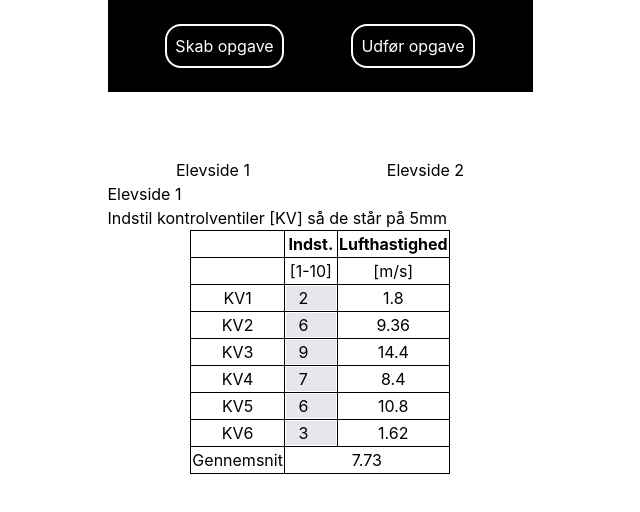
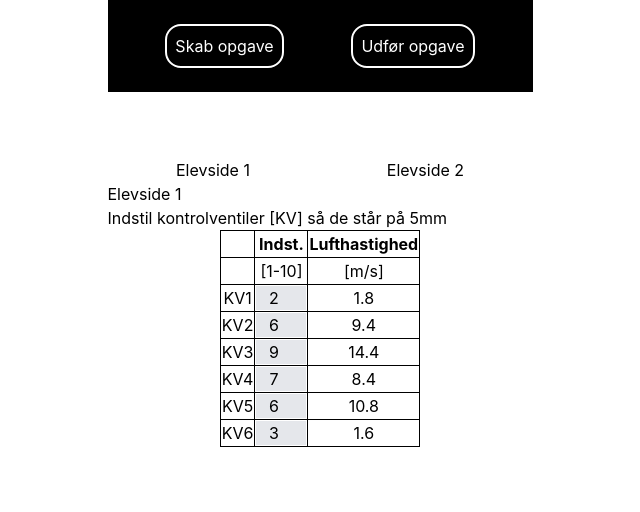
Before and after one commit to Alexander-Gronninger/CMK-vvs-app, a React (Create React App) app: page /assignment in a window 1280 px wide. Shown: the top 512 px of the page, without its empty margins (320-960 px from the left). Built offline with nearby package versions, Linux system fonts and the light colour scheme.

Commit message:
feedback on v1 fixed

```diff
--- a/src/components/TableRow1.js
+++ b/src/components/AssignmentTableRow1.js
@@ -4,7 +4,7 @@ import { useContext } from "react";
 import { useState } from "react";
 import AssignmentContext from "../context/AssignmentContext";
 
-const TableRow1 = ({ tableCss, index }) => {
+const AssignmentTableRow1 = ({ tableCss, index }) => {
   const { assignmentData, setAssignmentData } = useContext(AssignmentContext);
 
   /* Handling changing of the KV size, between 1-10 */
@@ -47,10 +47,10 @@ const TableRow1 = ({ tableCss, index }) => {
         />
       </td>
       <td className={tableCss} colSpan="2">
-        {parseFloat(airSpeed.toFixed(2))}
+        {parseFloat(airSpeed.toFixed(1))}
       </td>
     </tr>
   );
 };
 
-export default TableRow1;
+export default AssignmentTableRow1;
--- a/src/components/TableRow2.js
+++ b/src/components/AssignmentTableRow2.js
@@ -5,7 +5,7 @@ import AssignmentContext from "../context/AssignmentContext";
 import CalcLargestAdjustedKVsize from "../functions/CalcLargestAdjustedKVsize";
 import CalcAdjustedKVsize from "../functions/CalcAdjustedKVsize";
 
-const TableRow2 = ({ tableCss, index, newOpening }) => {
+const AssignmentTableRow2 = ({ tableCss, index, newOpening }) => {
   const { assignmentData } = useContext(AssignmentContext);
 
   /* getting data for print data calculation */
@@ -35,4 +35,4 @@ const TableRow2 = ({ tableCss, index, newOpening }) => {
   );
 };
 
-export default TableRow2;
+export default AssignmentTableRow2;
--- a/src/pages/Assignment.js
+++ b/src/pages/Assignment.js
@@ -1,7 +1,7 @@
 import { useContext, useState } from "react";
-import Table from "../templates/Table";
+import AssignmentTable1 from "../templates/AssignmentTable1";
 import AssignmentContext from "../context/AssignmentContext";
-import Table2 from "../templates/Table2";
+import AssignmentTable2 from "../templates/AssignmentTable2";
 
 const Assignment = () => {
   const { assignmentData } = useContext(AssignmentContext);
@@ -23,12 +23,12 @@ const Assignment = () => {
         <h1>Elevside {page2 ? 2 : 1}</h1>
         <p>
           {page2
-            ? "Automatiske indstilling af ventiler"
+            ? "Vejledende indstilling af kontrolventiler"
             : "Indstil kontrolventiler [KV] så de står på " +
               assignmentData[0].desiredOpening +
               "mm"}
         </p>
-        {page2 ? <Table2 /> : <Table />}
+        {page2 ? <AssignmentTable2 /> : <AssignmentTable1 />}
       </main>
     </>
   );
--- a/src/pages/Create.js
+++ b/src/pages/Create.js
@@ -88,7 +88,7 @@ const Create = () => {
       </div>
       <p className="my-4 mx-4">
         Gennemsnitlig lufthast. [m/s]) med KV på 5 mm:&nbsp;
-        {parseFloat(averageMS.toFixed(2))} [m/s]
+        {parseFloat(averageMS.toFixed(1))} [m/s]
       </p>
       <div className="flex my-4 max-w-fit">
         <label htmlFor="desiredMS">Ønsket lufthastighed:</label>
--- a/src/templates/Table.js
+++ b/src/templates/AssignmentTable1.js
@@ -1,9 +1,9 @@
 import { useContext } from "react";
-import TableRow1 from "../components/TableRow1";
+import AssignmentTableRow1 from "../components/AssignmentTableRow1";
 import AssignmentContext from "../context/AssignmentContext";
 import CalculateAverageAirspeed from "../functions/CalcAverageAirspeed";
 
-const Table = () => {
+const AssignmentTable1 = () => {
   const { assignmentData } = useContext(AssignmentContext);
 
   /* Calculating the average airspeed */
@@ -30,22 +30,22 @@ const Table = () => {
         </tr>
         {/* The amount of inputs needs to be the amount of KVinputs in the assignmentData array. Those are the only ones that change */}
         {[...Array(assignmentData.length - 1)].map((_, index) => (
-          <TableRow1
+          <AssignmentTableRow1
             key={"CreationInput" + (index + 1)}
             index={index}
             isLast={false}
             tableCss={tableCss}
-          ></TableRow1>
+          ></AssignmentTableRow1>
         ))}
-        <tr>
+        {/* <tr>
           <td className={tableCss}>Gennemsnit</td>
           <td className={tableCss} colSpan="2">
-            {averageAirspeed}
+            {parseFloat(averageAirspeed.toFixed(1))}
           </td>
-        </tr>
+        </tr> */}
       </tbody>
     </table>
   );
 };
 
-export default Table;
+export default AssignmentTable1;
--- a/src/templates/Table2.js
+++ b/src/templates/AssignmentTable2.js
@@ -1,10 +1,10 @@
 import { useContext } from "react";
-import TableRow2 from "../components/TableRow2";
+import AssignmentTableRow2 from "../components/AssignmentTableRow2";
 import AssignmentContext from "../context/AssignmentContext";
 import CalcAdjustedKVsize from "../functions/CalcAdjustedKVsize";
 import CalcLargestAdjustedKVsize from "../functions/CalcLargestAdjustedKVsize";
 
-const Table2 = () => {
+const AssignmentTable2 = () => {
   const { assignmentData } = useContext(AssignmentContext);
 
   const tableCss = "text-center border-[1px] border-black";
@@ -48,13 +48,13 @@ const Table2 = () => {
           </tr>
           {/* The amount of inputs needs to be the amount of KVinputs in the assignmentData array. Those are the only ones that change */}
           {[...Array(assignmentData.length - 1)].map((_, index) => (
-            <TableRow2
+            <AssignmentTableRow2
               key={"CreationInput" + (index + 1)}
               index={index}
               isLast={false}
               tableCss={tableCss}
               newOpening={newOpening}
-            ></TableRow2>
+            ></AssignmentTableRow2>
           ))}
         </tbody>
       </table>
@@ -68,4 +68,4 @@ const Table2 = () => {
   );
 };
 
-export default Table2;
+export default AssignmentTable2;
```
Also changed, not shown: 1 other file (tests, documents, lock files or other folders).
